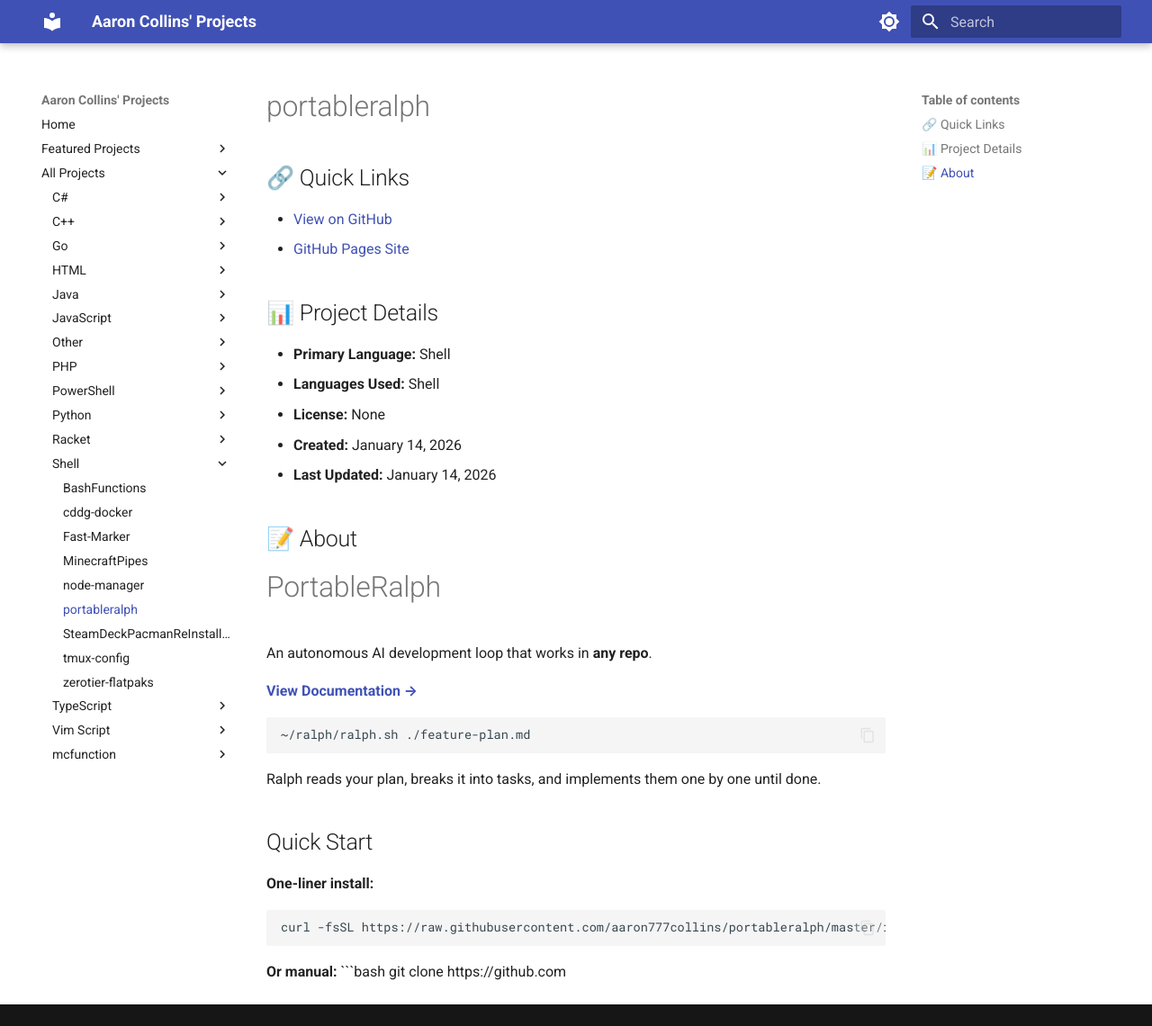
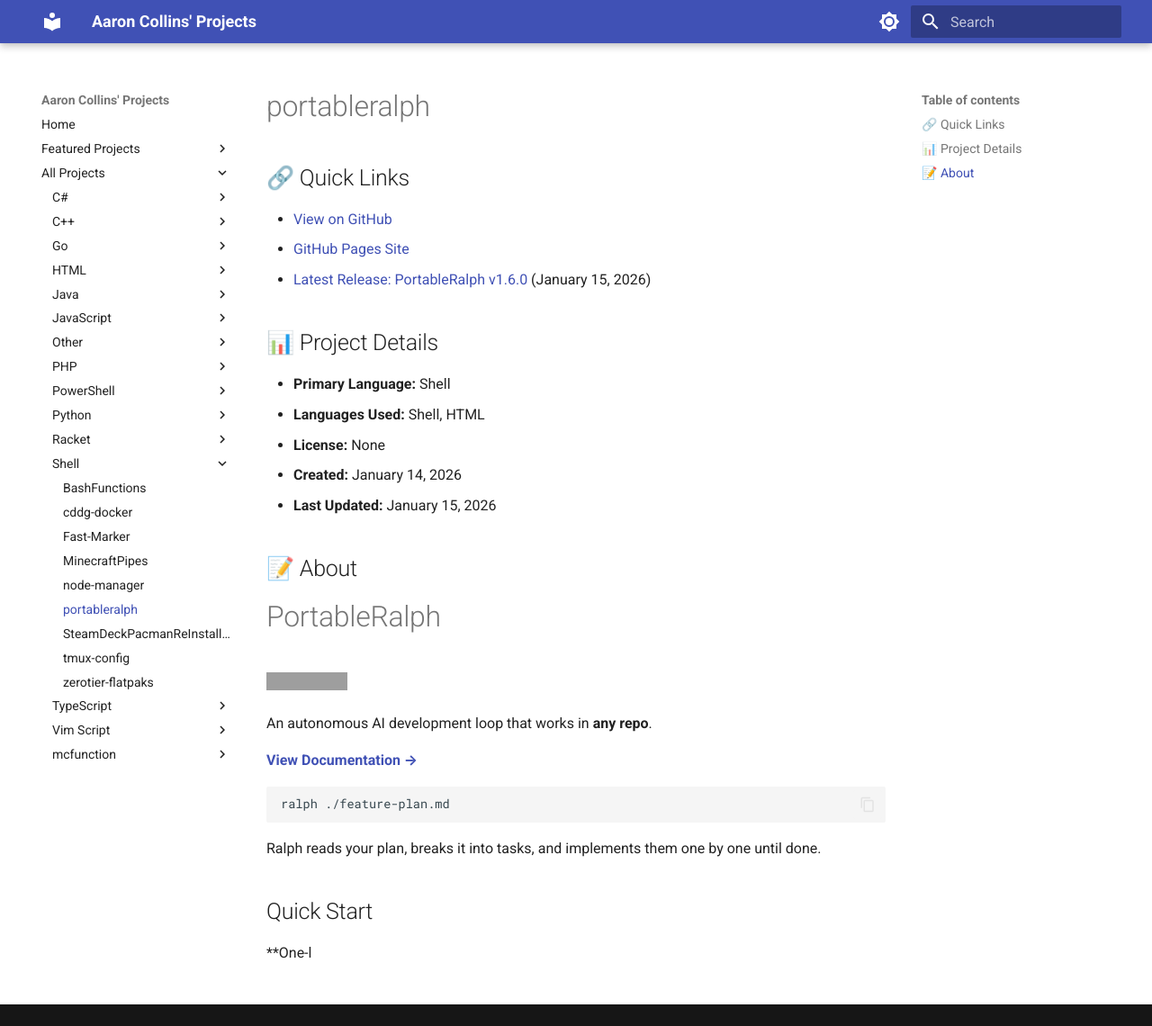
Before and after one commit to aaron777collins/projects, an MkDocs documentation site: the page built from docs/portableralph.md, in a window 1280 px wide and 1140 px high. Shown: the whole window at 90% size. Built offline with MkDocs 1.6.1 and Material for MkDocs 9.7.7, drawn with Linux system fonts in a browser that asks for light colours; grey boxes are pictures that could not be loaded.

Commit message:
🤖 Auto-update project documentation
Updated project pages with latest information from GitHub API:
- Repository details and metadata
- Latest releases
- GitHub Pages links
- Language statistics
- Topics and tags
- Star and fork counts

Generated by GitHub Actions on 2026-01-16 03:43:55 UTC

````diff
--- a/docs/portableralph.md
+++ b/docs/portableralph.md
@@ -3,37 +3,33 @@
 ## 🔗 Quick Links
 
 - [View on GitHub](https://github.com/aaron777collins/portableralph)
-- [GitHub Pages Site](http://www.aaroncollins.info/portableralph/)
+- [GitHub Pages Site](http://www.portableralph.com/)
+- [Latest Release: PortableRalph v1.6.0](https://github.com/aaron777collins/portableralph/releases/tag/v1.6.0) (January 15, 2026)
 
 ## 📊 Project Details
 
 - **Primary Language:** Shell
-- **Languages Used:** Shell
+- **Languages Used:** Shell, HTML
 - **License:** None
 - **Created:** January 14, 2026
-- **Last Updated:** January 14, 2026
+- **Last Updated:** January 15, 2026
 
 ## 📝 About
 
 # PortableRalph
+
+[![Deploy Documentation](https://github.com/aaron777collins/portableralph/actions/workflows/docs.yml/badge.svg)](https://github.com/aaron777collins/portableralph/actions/workflows/docs.yml)
 
 An autonomous AI development loop that works in **any repo**.
 
 [**View Documentation →**](https://aaron777collins.github.io/portableralph/)
 
 ```bash
-~/ralph/ralph.sh ./feature-plan.md
+ralph ./feature-plan.md
 ```
 
 Ralph reads your plan, breaks it into tasks, and implements them one by one until done.
 
 ## Quick Start
 
-**One-liner install:**
-```bash
-curl -fsSL https://raw.githubusercontent.com/aaron777collins/portableralph/master/install.sh | bash
-```
-
-**Or manual:**
-```bash
-git clone https://github.com
+**One-l
--- a/mkdocs.yml
+++ b/mkdocs.yml
@@ -51,8 +51,8 @@ nav:
   - Home: index.md
   - Featured Projects:
     - ZeroTier-GUI-Arch: ZeroTier-GUI-Arch.md
+    - MinecraftDatapackLanguage: MinecraftDatapackLanguage.md
     - projects: projects.md
-    - MinecraftDatapackLanguage: MinecraftDatapackLanguage.md
     - aaron777collins.github.io: aaron777collins.github.io.md
     - ConnectedDrivingMachineLearningPipeline: ConnectedDrivingMachineLearningPipeline.md
     - ConnectedDrivingPipelineV4: ConnectedDrivingPipelineV4.md
````
Also changed, not shown: docs/MinecraftDatapackLanguage.md (+1 -1 lines), docs/projects-test.md (+1 -1 lines), docs/projects.md (+1 -1 lines).
